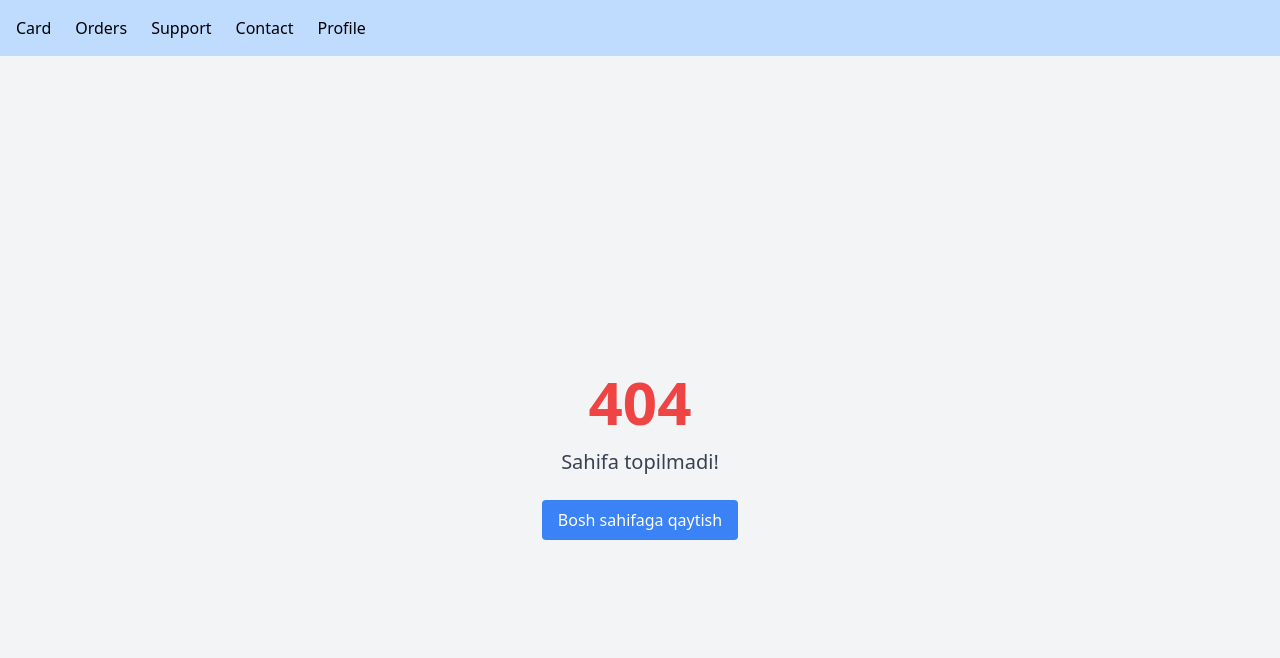
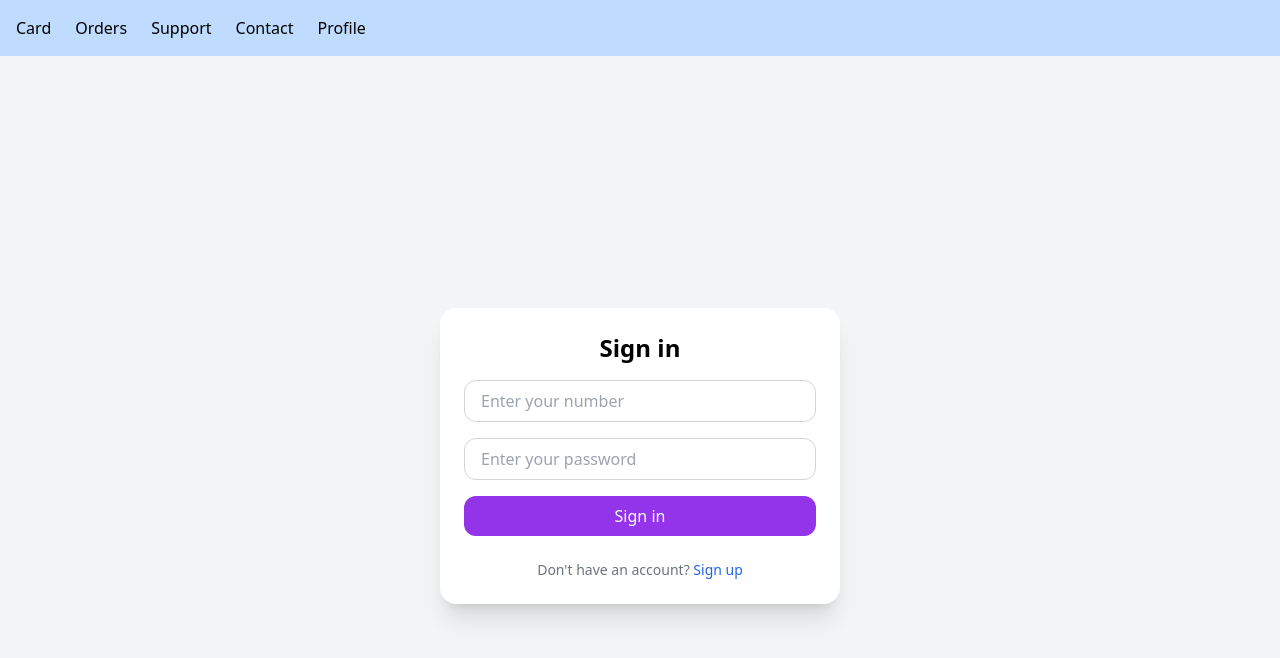
Before and after one commit to Faxriddinovich7/premium, a Vue app: page /login in a window 1280 px wide. Before the commit this address had no page. Shown: the top 658 px of the page. Built offline with nearby package versions, Linux system fonts and the light colour scheme.

Commit message:
fix login

```diff
--- a/package.json
+++ b/package.json
@@ -9,6 +9,7 @@
     "preview": "vite preview"
   },
   "dependencies": {
+    "axios": "^1.12.2",
     "chart.js": "^4.5.0",
     "pinia": "^3.0.3",
     "swiper": "^11.2.10",
--- a/src/components/header.vue
+++ b/src/components/header.vue
@@ -12,7 +12,7 @@
         <router-link to="/contact" class="hover:text-blue-500">{{ $t("contact") }}</router-link>
         <router-link to="/profile" class="hover:text-blue-500">{{ $t("profile") }}</router-link>
       </nav>
-
+      <button @click="loginStore.logout()" class="bg-red-500 text-white text-sm py-2 px-4 rounded-md">log out</button>
       <select v-model="locale.value" @change="saveLang" class="text-black  border rounded px-2 py-1 text-sm">
         <option value="uz">Uzbek</option>
         <option value="ru">Русский</option>
@@ -24,8 +24,10 @@
 
 <script setup>
 import { useI18n } from 'vue-i18n'
+import {loginUseStore} from "../store/loginUse.js";
 
 const { t, locale } = useI18n()
+const loginStore = loginUseStore()
 
 const savedLang = localStorage.getItem("lang")
 if (savedLang) {
@@ -35,4 +37,5 @@ if (savedLang) {
 const saveLang = () => {
   localStorage.setItem("lang", locale.value)
 }
+
 </script>
--- /dev/null
+++ b/src/pages/Login.vue
@@ -0,0 +1,47 @@
+<template>
+  <div class="min-h-screen flex items-center justify-center bg-[#f2f4f6]">
+    <div class="bg-white rounded-2xl shadow-xl w-[350px] md:w-[400px] p-6 relative">
+
+      <h2 class="text-2xl font-semibold text-center mb-4">Sign in</h2>
+      <form @submit.prevent="handleSubmit"  class="flex flex-col gap-4">
+        <input
+            v-model="phone"
+            type="tel"
+            placeholder="Enter your number"
+            class="border border-gray-300 rounded-xl px-4 py-2 outline-none focus:border-purple-500"
+        />
+
+        <input
+            v-model="password"
+            type="text"
+            placeholder="Enter your password"
+            class="border border-gray-300 rounded-xl px-4 py-2 outline-none focus:border-purple-500"
+        />
+
+        <button type="submit" class="bg-purple-600 text-white rounded-xl py-2 hover:bg-purple-700 transition">
+          Sign in
+        </button>
+      </form>
+      <p class="text-center text-gray-500 mt-6 text-sm">
+        Don't have an account?
+        <a href="#" class="text-blue-600 font-medium"> Sign up</a>
+      </p>
+    </div>
+  </div>
+</template>
+
+<script setup>
+import { loginUseStore } from "../store/loginUse.js";
+import { ref} from "vue";
+
+const useStore = loginUseStore()
+const phone = ref('')
+const password = ref('')
+
+const handleSubmit =  () => {
+  useStore.login({
+    phoneNumber: phone.value,
+    password: password.value,
+  })
+}
+</script>
--- a/src/router/document.js
+++ b/src/router/document.js
@@ -6,26 +6,32 @@ import Support from '../pages/Support.vue'
 import Contact from '../pages/Contact.vue'
 import Profile from '../pages/Profile.vue'
 import Order from '../pages/Order.vue'
+import Login from '../pages/login.vue'
 import Books from '../components/books.vue'
 import Notebooks from '../components/notebooks.vue'
 import Phone from '../components/phone.vue'
+import {loginUseStore} from "../store/loginUse.js";
 
 const routes = [
-    { path: '/card', component: Card },
-    { path: '/orders', component: Orders },
-    { path: '/support', component: Support },
-    { path: '/contact', component: Contact },
+    { path: '/', component: Card , meta: { requireAuth: true }  },
+    { path: '/card', component: Card, meta: { requireAuth: true }  },
+    { path: '/orders', component: Orders, meta: { requireAuth: true }  },
+    { path: '/support', component: Support, meta: { requireAuth: true }},
+    { path: '/contact', component: Contact, meta: { requireAuth: true }  },
+    { path: '/login', component: Login, },
     {
         path: '/profile',
         component: Profile,
+        meta: { requireAuth: true },
         children: [
             { path: 'books', component: Books },
             { path: 'notebooks', component: Notebooks },
             { path: 'phone', component: Phone },
+
         ]
     },
     { path: '/order/:id', component: Order },
-    { path: '/:pathMatch(.*)*', component: () => import('../pages/notfound.vue') },
+    { path: '/:pathMatch(.*)*', component: () => import('../pages/Cart.vue') },
 ]
 
 const router = createRouter({
@@ -33,4 +39,14 @@ const router = createRouter({
     routes,
 })
 
+router.beforeEach((to, from, next) => {
+    const loginStore = loginUseStore()
+
+    if (!loginStore.isAuthenticated && to.meta.requireAuth){
+        next({ path: '/login' })
+    }else{
+        next()
+    }
+})
+
 export default router
--- /dev/null
+++ b/src/store/loginUse.js
@@ -0,0 +1,39 @@
+import { defineStore } from "pinia";
+import axios from "axios";
+import router from "../router/document.js";
+
+export const loginUseStore = defineStore("loginUse", {
+    state: () => ({
+        token: localStorage.getItem("token") || null,
+    }),
+    getters: {
+        isAuthenticated: state => !!state.token,
+    },
+
+    actions: {
+        async login(payload) {
+            try {
+                const response = await axios.post(
+                    `${import.meta.env.VITE_API_URL}/Accounts/login`,
+                    payload
+                );
+
+                if (response.data.token) {
+                    localStorage.setItem("token", response.data.token);
+                    this.token = response.data.token;
+                    router.push("/");
+                } else {
+                    router.push("/login");
+                }
+            } catch (error) {
+                console.error("Login xatosi:", error);
+                router.push("/login");
+            }
+        },
+        logout() {
+            this.token = null
+            localStorage.removeItem("token");
+            router.push("/login");
+        }
+    },
+});
```
Also changed, not shown: 2 other files (tests, documents, lock files or other folders).
